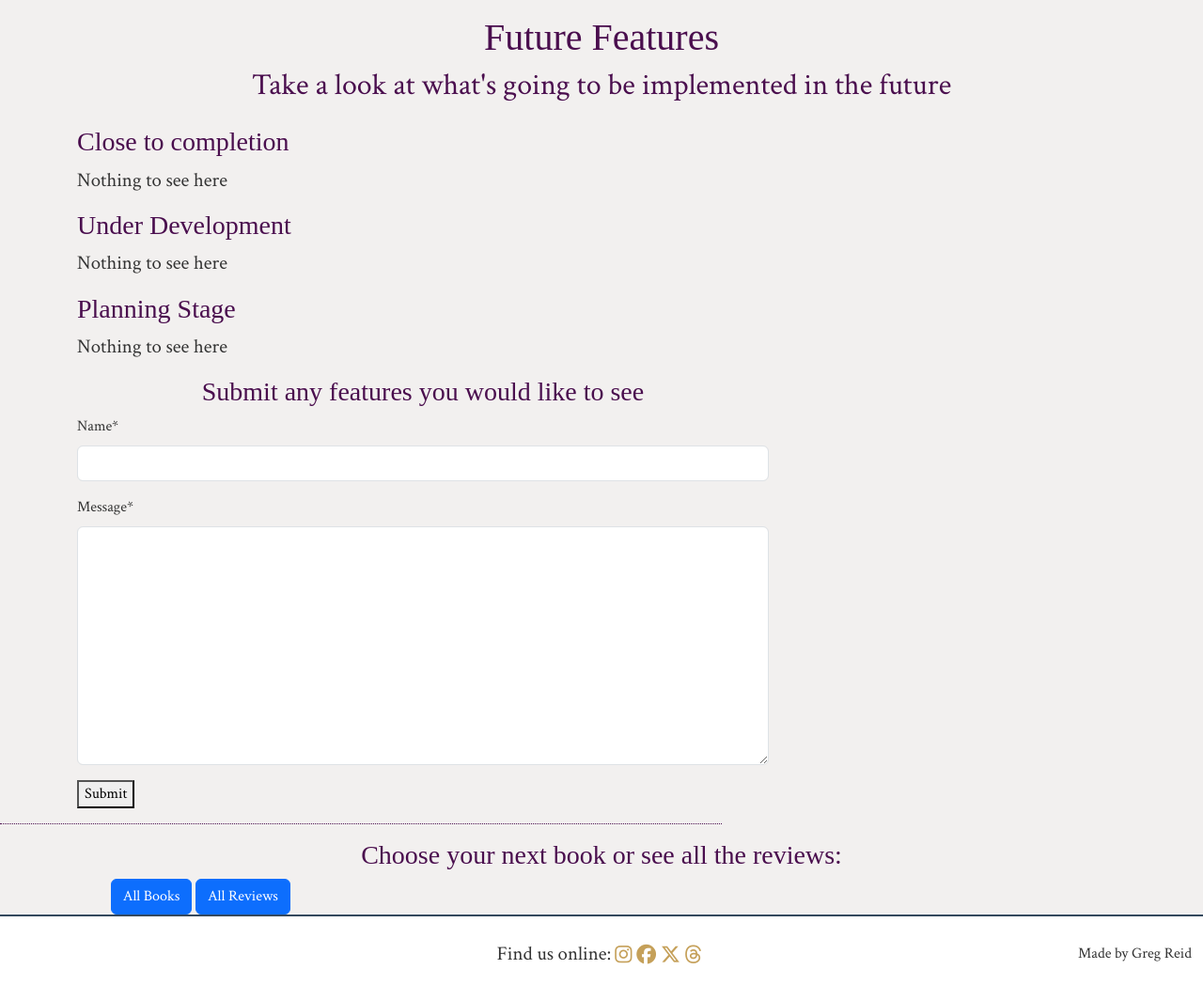
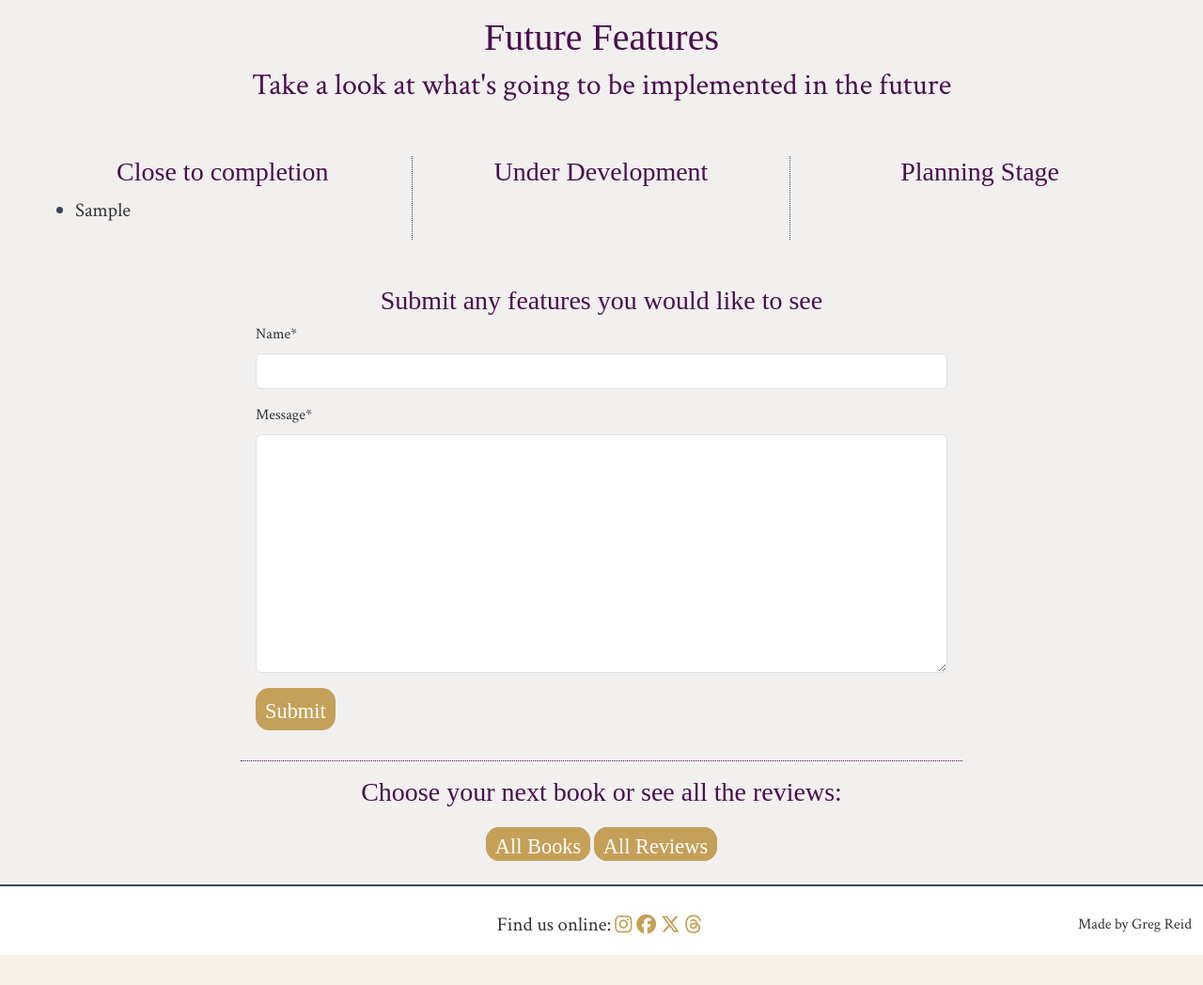
Before and after one commit to Greggy1234/The-Book-Collective, a Django app: page /features/ in a window 1280 px wide. Shown: the part 63-1111 px from the top of the page at 94% size. After the commit the page ends 1079 px from the top, so only its background shows below. Run offline with Django 5.2, Linux system fonts and the light colour scheme; a user stored in the database is signed in; tables that the repository leaves empty hold one stand-in row (values such as "Sample post"); some libraries are stand-ins or nearby versions; some web fonts are replaced.

Commit message:
Style features page

```diff
--- a/features/templates/features/features.html
+++ b/features/templates/features/features.html
@@ -6,58 +6,80 @@
 <!-- features.html content starts here -->
 <div class="py-3 text-center">
     <h1>Future Features</h1>
-    <h2>Take a look at what's going to be implemented in the future</h2>
+    <h2 class="mb-4">Take a look at what's going to be implemented in the future</h2>
 </div>
 <!-- List of features -->
 <!-- Currently Working On features -->
-<div class="container">
-    <div class="row">
-        <div class="col-12 col-sm-4 justify-content-center">
-            <h3>Close to completion</h3>
-            <P>Nothing to see here</P>
+<div class="container-fluid px-5 my-3">
+    <div class="row justify-content-center">
+        <div class="col-12 col-sm-4 mb-3 right-border-no-mobile">
+            <h3 class="text-center">Close to completion</h3>
+            <ul class="features-bullet">
+                {% for feature in features %}
+                {% if feature.status == 1 %}
+                <li class="mb-2 normal-font-size"><span class="text-color">{{ feature.feature }}</span></li>
+                {% endif %}
+                {% endfor %}
+            </ul>
+        </div>
+        <div class="not-on-tablet mb-4">
+            <div class="d-flex justify-content-center">
+                <hr>
+            </div>
+        </div>
+        <!-- Next in line features -->
+        <div class="col-12 col-sm-4 mb-3 right-border-no-mobile">
+            <h3 class="text-center">Under Development</h3>
+            <ul class="features-bullet">
+                {% for feature in features %}
+                {% if feature.status == 2 %}
+                <li class="mb-2 normal-font-size"><span class="text-color">{{ feature.feature }}</span></li>
+                {% endif %}
+                {% endfor %}
+            </ul>
+        </div>
+        <div class="not-on-tablet mb-4">
+            <div class="d-flex justify-content-center ">
+                <hr>
+            </div>
+        </div>
+        <!-- Planning Stage features -->
+        <div class="col-12 col-sm-4">
+            <h3 class="text-center">Planning Stage</h3>
+            <ul class="features-bullet">
+                {% for feature in features %}
+                {% if feature.status == 3 %}
+                <li class="mb-2 normal-font-size"><span class="text-color">{{ feature.feature }}</span></li>
+                {% endif %}
+                {% endfor %}
+            </ul>
         </div>
     </div>
 </div>
-<!-- Next in line features -->
-<div class="container">
-    <div class="row">
-        <div class="col-12 col-sm-4 justify-content-center">
-            <h3>Under Development</h3>
-            <P>Nothing to see here</P>
-        </div>
-    </div>
-</div>
-<!-- Planning Stage features -->
-<div class="container">
-    <div class="row">
-        <div class="col-12 col-sm-4 justify-content-center">
-            <h3>Planning Stage</h3>
-            <P>Nothing to see here</P>
-        </div>
-    </div>
-</div>
-<div class="container">
-    <div class="row">
-        <div class="col-8 justify-content-center">
+<div class="container py-3">
+    <div class="row justify-content-center">
+        <div class="col-8">
             <h3 class="text-center">Submit any features you would like to see</h3>
             <form id="feature_form" method="POST">
                 {{ feature_form | crispy }}
                 {% csrf_token %}
-                <button type="submit">Submit</button>
+                <button type="submit" class="button">Submit</button>
             </form>
         </div>
     </div>
 </div>
-<hr>
-<div class="text-center">
-    <h3>Choose your next book or see all the reviews:</h3>
+<div class="d-flex justify-content-center">
+    <hr>
+</div>
+<div class="text-center pb-4">
+    <h3 class="pb-3">Choose your next book or see all the reviews:</h3>
     <div class="container-fluid">
-        <div class="row">
-            <div class="col-4 justify-content-center">
-                <a class="btn btn-primary" aria-label="Link to go to the all reviews page"
-                    href="{% url 'book_overview' %}">All Books</a>
-                <a class="btn btn-primary" aria-label="Link to go to the all reviews page"
-                    href="{% url 'all_reviews' %}">All Reviews</a>
+        <div class="row justify-content-center">
+            <div class="col-4">
+                <a class="button" aria-label="Link to go to the all reviews page" href="{% url 'book_overview' %}">All
+                    Books</a>
+                <a class="button" aria-label="Link to go to the all reviews page" href="{% url 'all_reviews' %}">All
+                    Reviews</a>
             </div>
         </div>
     </div>
--- a/static/css/style.css
+++ b/static/css/style.css
@@ -167,6 +167,19 @@ nav form {
     font-size: 4rem;
 }
 
+/* Feature styles */
+.normal-font-size {
+    font-size: 1.3rem;
+}
+
+.features-bullet li {
+    color: var(--secondary-highlight);
+}
+
+.text-color {
+    color: var(--main-text)
+}
+
 
 /* Footer styles */
 footer {
@@ -201,6 +214,16 @@ footer a {
     }
 }
 
+
+/* Mid sized screens and above (tablets up, max width 768px) */
+@media screen and (min-width: 768px) {
+
+    /* Review styles */
+    .not-on-tablet {
+        display: none;
+    }
+}
+
 /* Large sized screens and above (Large laptops up, min width 992px) */
 @media screen and (min-width: 992px) {
 
@@ -224,7 +247,7 @@ footer a {
 }
 
 /* Max-width styles */
-/* Small sized screens and above (mobiles up, max width 576px) */
+/* Small sized screens and below (mobiles down, max width 576px) */
 @media screen and (max-width: 576px) {
 
     /* Review styles */
--- a/status/templates/status/profile.html
+++ b/status/templates/status/profile.html
@@ -96,7 +96,7 @@
             {% endif %}
         </div>
         <div class="not-on-laptop">
-            <div class="d-flex justify-content-center not-on-laptop">
+            <div class="d-flex justify-content-center">
                 <hr>
             </div>
         </div>
@@ -181,7 +181,7 @@
             {% endif %}
         </div>
         <div class="not-on-laptop">
-            <div class="d-flex justify-content-center not-on-laptop">
+            <div class="d-flex justify-content-center">
                 <hr>
             </div>
         </div>
```
